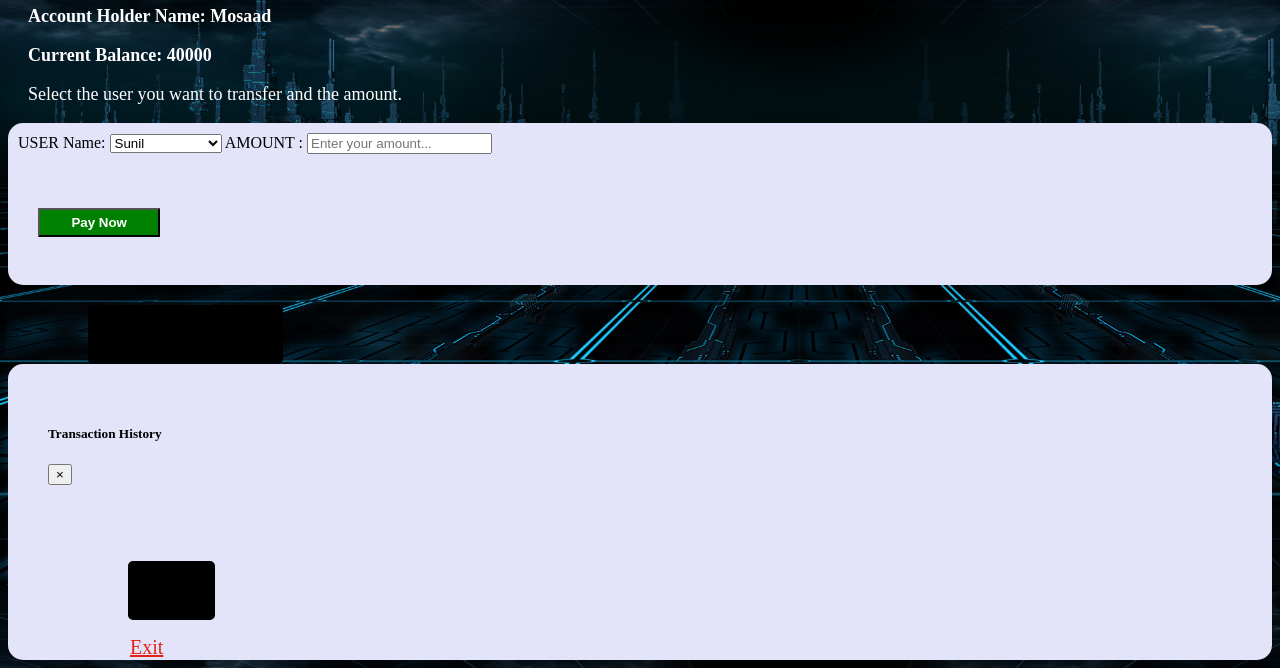
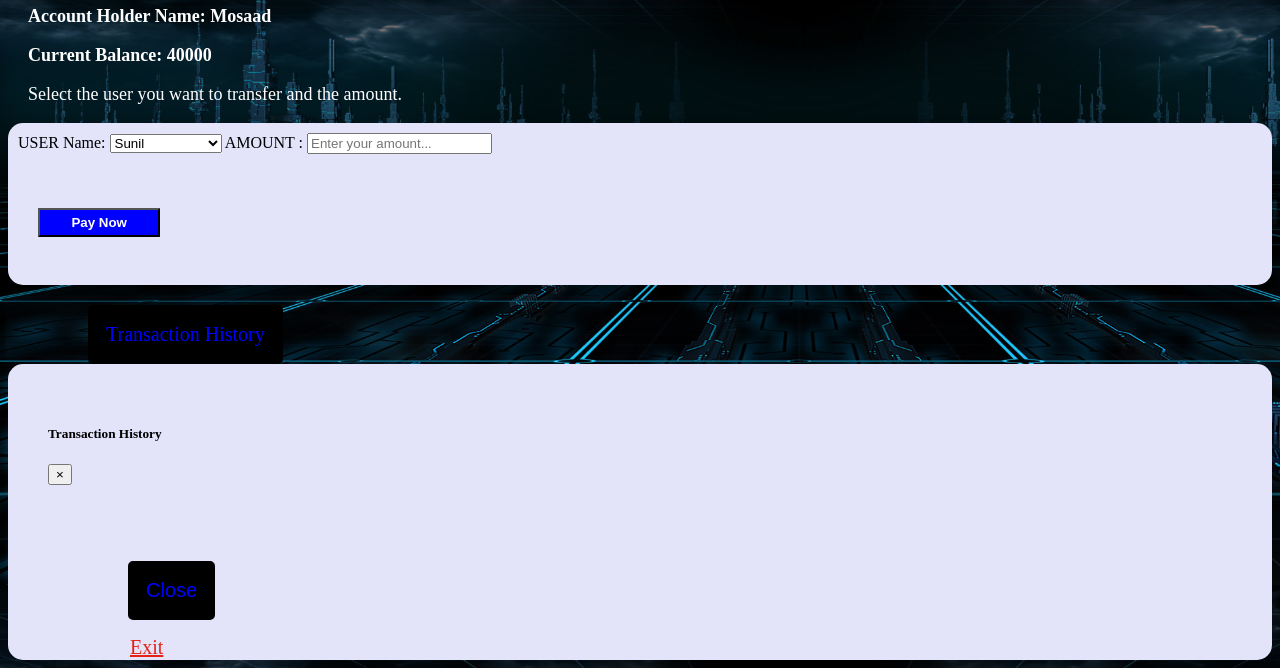
Before and after one commit to mosaadahmed2/Basic-Banking-System, a plain HTML site: page payment.html in a window 1280 px wide. Shown: the part 135-803 px from the top of the page. Drawn offline with nearby package versions, Linux system fonts and the light colour scheme; a web font is replaced by a local one.

Commit message:
Update payment.html

```diff
--- a/payment.html
+++ b/payment.html
@@ -71,7 +71,7 @@ body {
  #submit{
    /* Fill the attributes and values */
    color: #FFFFFF;
-   background-color: green;
+   background-color: blue;
    padding: 5px;
    width:10%;
    font-weight: bold;
@@ -88,7 +88,7 @@ body {
 .btn {
    background-color: black;
    border-radius: 5px;
-   color: #000000;
+   color: blue;
    padding: 16px;
    text-align: center;
    text-decoration: none;
```
